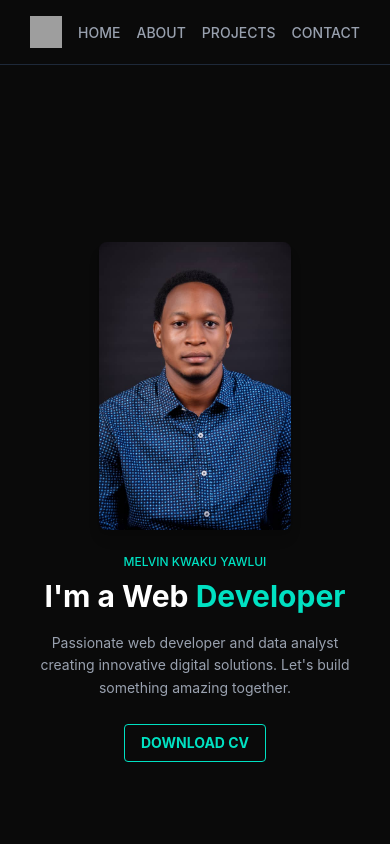
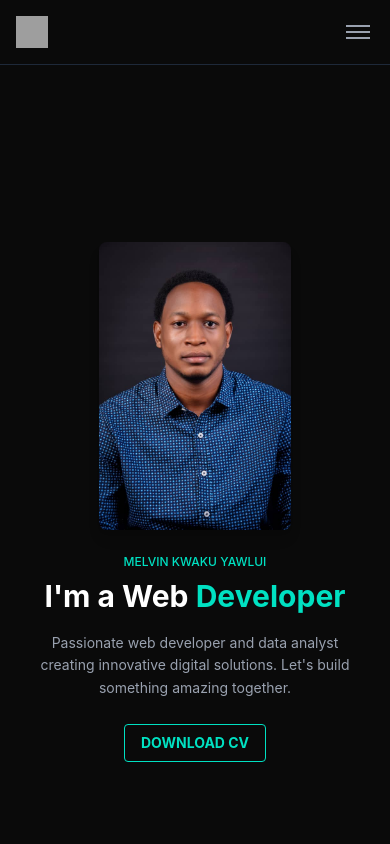
Before and after one commit to melvin105/Portfolio-site, a React (Vite) app: page / in a window 390 px wide. Shown: the top 844 px of the page. Built offline with nearby package versions, Linux system fonts and the light colour scheme; grey boxes are pictures that could not be loaded; the HTML template or start-up script is replaced by a standard one.

Commit message:
Add mobile hamburger menu for better mobile navigation

```diff
--- a/src/components/Navbar.jsx
+++ b/src/components/Navbar.jsx
@@ -1,16 +1,85 @@
 import { Link } from "react-router-dom"
+import { useState } from "react"
 
 export default function Navbar() {
+  const [isMenuOpen, setIsMenuOpen] = useState(false)
+
+  const toggleMenu = () => {
+    setIsMenuOpen(!isMenuOpen)
+  }
+
+  const closeMenu = () => {
+    setIsMenuOpen(false)
+  }
+
   return (
-    <header className="fixed top-0 left-0 right-0 z-50 flex items-center justify-center px-4 sm:px-6 md:px-16 py-4 bg-[#0a0a0a] border-b border-gray-800">
-      <div className="flex items-center space-x-4 sm:space-x-6 md:space-x-10">
+    <header className="fixed top-0 left-0 right-0 z-50 bg-[#0a0a0a] border-b border-gray-800">
+      <div className="flex items-center justify-between px-4 sm:px-6 md:px-16 py-4">
+        {/* Logo */}
         <div className="w-8 h-8 sm:w-10 sm:h-10 bg-[url('https://img.icons8.com/ios-filled/50/00e1c2/github.png')] bg-center bg-contain"></div>
-        <nav>
-          <ul className="flex space-x-4 sm:space-x-6 md:space-x-8 text-gray-400">
-            <li><Link to="/" className="hover:text-[#00e1c2] font-medium text-sm sm:text-base">HOME</Link></li>
-            <li><Link to="/about" className="hover:text-[#00e1c2] font-medium text-sm sm:text-base">ABOUT</Link></li>
-            <li><Link to="/projects" className="hover:text-[#00e1c2] font-medium text-sm sm:text-base">PROJECTS</Link></li>
-            <li><Link to="/contact" className="hover:text-[#00e1c2] font-medium text-sm sm:text-base">CONTACT</Link></li>
+
+        {/* Desktop Navigation */}
+        <nav className="hidden md:block">
+          <ul className="flex space-x-8 text-gray-400">
+            <li><Link to="/" className="hover:text-[#00e1c2] font-medium">HOME</Link></li>
+            <li><Link to="/about" className="hover:text-[#00e1c2] font-medium">ABOUT</Link></li>
+            <li><Link to="/projects" className="hover:text-[#00e1c2] font-medium">PROJECTS</Link></li>
+            <li><Link to="/contact" className="hover:text-[#00e1c2] font-medium">CONTACT</Link></li>
+          </ul>
+        </nav>
+
+        {/* Mobile Hamburger Button */}
+        <button
+          onClick={toggleMenu}
+          className="md:hidden flex flex-col items-center justify-center w-8 h-8 space-y-1"
+          aria-label="Toggle menu"
+        >
+          <span className={`block w-6 h-0.5 bg-gray-400 transition-all duration-300 ${isMenuOpen ? 'rotate-45 translate-y-1.5' : ''}`}></span>
+          <span className={`block w-6 h-0.5 bg-gray-400 transition-all duration-300 ${isMenuOpen ? 'opacity-0' : ''}`}></span>
+          <span className={`block w-6 h-0.5 bg-gray-400 transition-all duration-300 ${isMenuOpen ? '-rotate-45 -translate-y-1.5' : ''}`}></span>
+        </button>
+      </div>
+
+      {/* Mobile Menu */}
+      <div className={`md:hidden absolute top-full left-0 right-0 bg-[#0a0a0a] border-b border-gray-800 transition-all duration-300 ${isMenuOpen ? 'opacity-100 visible' : 'opacity-0 invisible'}`}>
+        <nav className="px-4 py-4">
+          <ul className="flex flex-col space-y-4 text-gray-400">
+            <li>
+              <Link
+                to="/"
+                className="block py-2 hover:text-[#00e1c2] font-medium transition-colors"
+                onClick={closeMenu}
+              >
+                HOME
+              </Link>
+            </li>
+            <li>
+              <Link
+                to="/about"
+                className="block py-2 hover:text-[#00e1c2] font-medium transition-colors"
+                onClick={closeMenu}
+              >
+                ABOUT
+              </Link>
+            </li>
+            <li>
+              <Link
+                to="/projects"
+                className="block py-2 hover:text-[#00e1c2] font-medium transition-colors"
+                onClick={closeMenu}
+              >
+                PROJECTS
+              </Link>
+            </li>
+            <li>
+              <Link
+                to="/contact"
+                className="block py-2 hover:text-[#00e1c2] font-medium transition-colors"
+                onClick={closeMenu}
+              >
+                CONTACT
+              </Link>
+            </li>
           </ul>
         </nav>
       </div>
```
